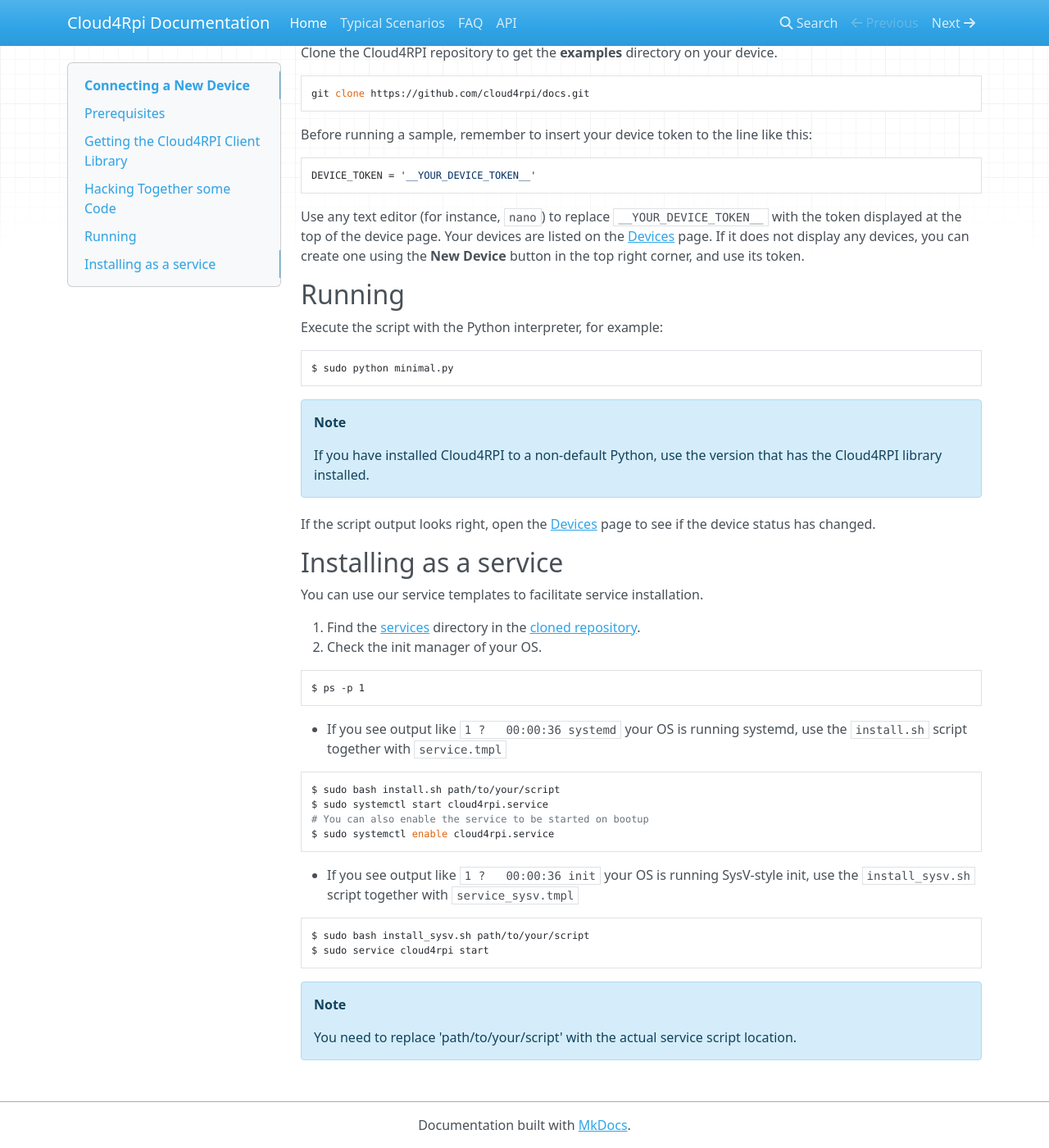
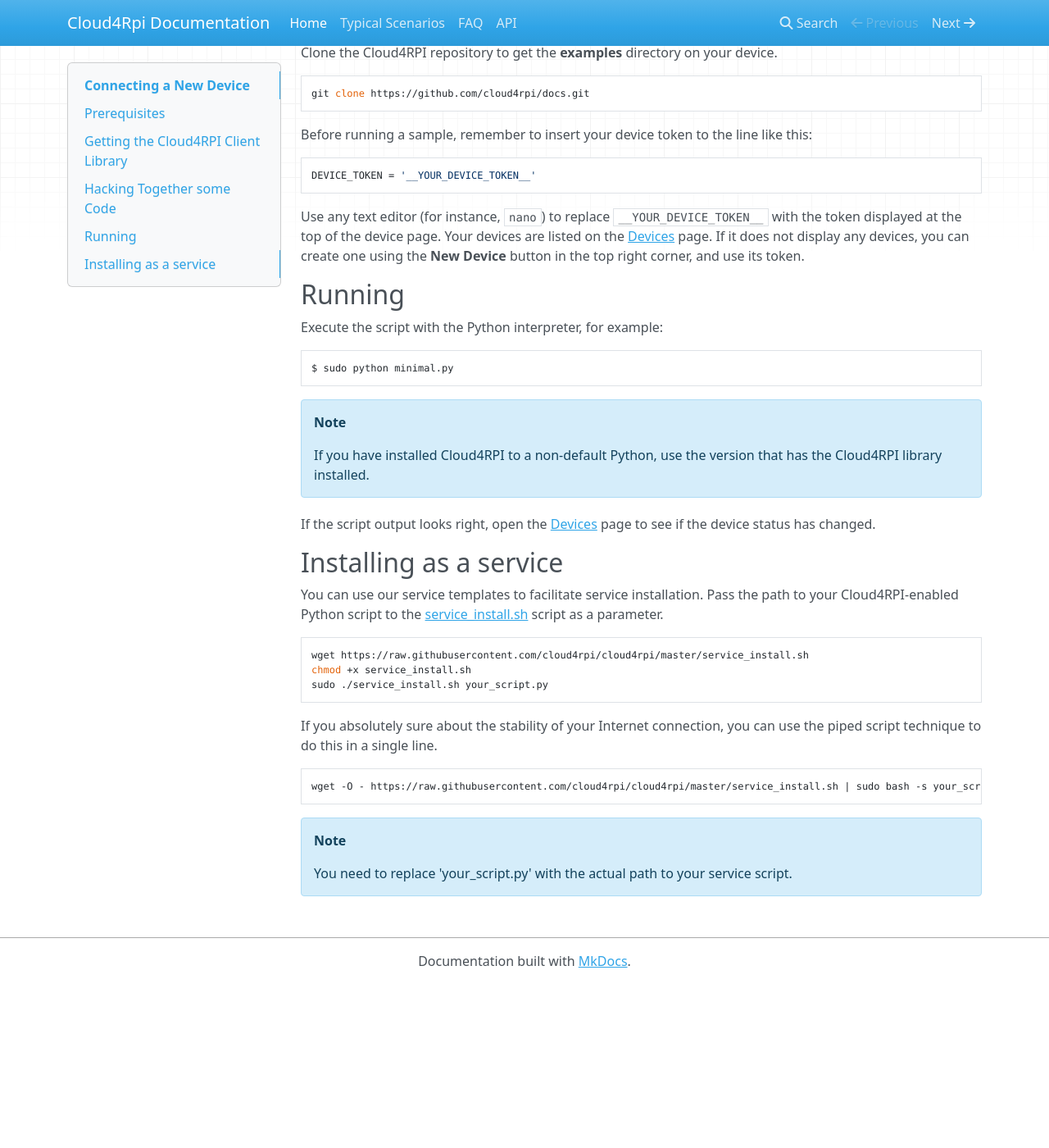
Before and after one commit to cloud4rpi/docs, an MkDocs documentation site: the page built from docs/index.md, in a window 1280 px wide and 1400 px high, scrolled down 1263 px. Shown: the whole window at 82% size. Built offline with MkDocs 1.6.1, drawn with Linux system fonts in a browser that asks for light colours; nearby versions of some CDN libraries; old or Windows-style settings are respelled for this version of MkDocs; after the commit the page ends 2463 px from its top, so only the background shows below that.

Commit message:
New script

````diff
--- a/docs/index.md
+++ b/docs/index.md
@@ -84,29 +84,19 @@
 
 ## Installing as a service
 
-You can use our service templates to facilitate service installation.
-
-1. Find the  [services](https://github.com/cloud4rpi/cloud4rpi/tree/master/services) directory in the [cloned repository](#hacking-together-some-code).
-2. Check the init manager of your OS.
+You can use our service templates to facilitate service installation. Pass the path to your Cloud4RPI-enabled Python script to the [service_install.sh](https://github.com/cloud4rpi/cloud4rpi/blob/master/service_install.sh) script as a parameter.
 
 ``` bash
-$ ps -p 1
+wget https://raw.githubusercontent.com/cloud4rpi/cloud4rpi/master/service_install.sh
+chmod +x service_install.sh
+sudo ./service_install.sh your_script.py
 ```
 
-- If you see output like `1 ?   00:00:36 systemd` your OS is running systemd, use the `install.sh` script together with `service.tmpl`
+If you absolutely sure about the stability of your Internet connection, you can use the piped script technique to do this in a single line.
 
 ``` bash
-$ sudo bash install.sh path/to/your/script
-$ sudo systemctl start cloud4rpi.service
-# You can also enable the service to be started on bootup
-$ sudo systemctl enable cloud4rpi.service
-```
-
-- If you see output like `1 ?   00:00:36 init` your OS is running SysV-style init, use the `install_sysv.sh` script together with `service_sysv.tmpl`
-``` bash
-$ sudo bash install_sysv.sh path/to/your/script
-$ sudo service cloud4rpi start
+wget -O - https://raw.githubusercontent.com/cloud4rpi/cloud4rpi/master/service_install.sh | sudo bash -s your_script.py
 ```
 
 !!! Note
-    You need to replace 'path/to/your/script' with the actual service script location.
+    You need to replace 'your_script.py' with the actual path to your service script.
````
